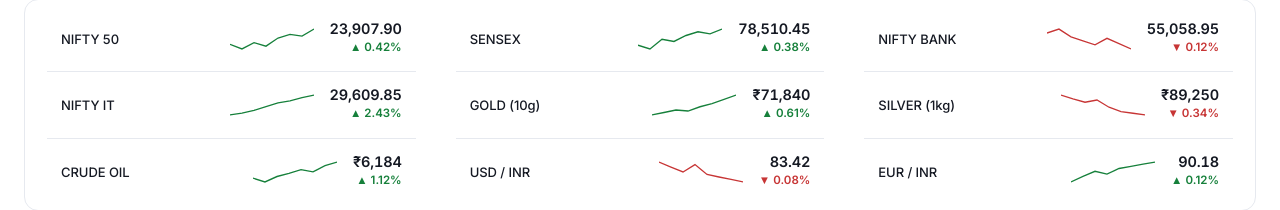
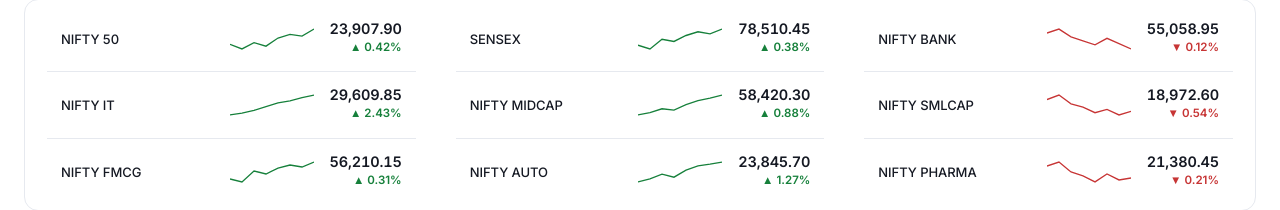
Before and after one commit to sodhanidev/sodhani-web, a Next.js app: page / in a window 1280 px wide. Shown: the part 592-802 px from the top of the page. Built offline with nearby package versions, Linux system fonts and the light colour scheme; no server answers.

Commit message:
feat: enhance market overview with new index board and sector health cards

```diff
--- /dev/null
+++ b/src/components/IndexBoard.tsx
@@ -0,0 +1,61 @@
+import { css } from "@/lib/css-module";
+import styles from "./market.module.css";
+import { formatIndianNumber } from "@/lib/data/format";
+import { getMarketOverview, type MarketQuote } from "@/lib/data/indices";
+import { SPARK_H, SPARK_W, sparkPoints } from "@/lib/data/spark";
+
+// Absolute point move, derived from the % change vs previous close.
+function pointChange(quote: MarketQuote): number {
+  const prevClose = quote.value / (1 + quote.changePct / 100);
+  return quote.value - prevClose;
+}
+
+function signed(value: number, dp: number) {
+  const sign = value >= 0 ? "+" : "−";
+  return `${sign}${formatIndianNumber(Math.abs(value), { dp })}`;
+}
+
+// One compact quote cell: label, value + sparkline, then point move and %.
+function IndexCell({ quote }: { quote: MarketQuote }) {
+  const dir = quote.changePct >= 0 ? "up" : "down";
+  const value = `${quote.prefix ?? ""}${formatIndianNumber(quote.value, { dp: quote.dp })}`;
+
+  return (
+    <div className={css(styles, "idx-cell")}>
+      <span className={css(styles, "idx-label")}>{quote.label}</span>
+      <div className={css(styles, "idx-mid")}>
+        <span className={css(styles, "numeric idx-value")}>{value}</span>
+        <svg
+          className={css(styles, `idx-spark ${dir}`)}
+          viewBox={`0 0 ${SPARK_W} ${SPARK_H}`}
+          preserveAspectRatio="none"
+          aria-hidden="true"
+        >
+          <polyline points={sparkPoints(quote.spark)} fill="none" strokeWidth={1.5} />
+        </svg>
+      </div>
+      <span className={css(styles, `numeric idx-chg ${dir}`)}>
+        {signed(pointChange(quote), quote.dp)}
+        <span className={css(styles, "idx-chg-pct")}>{signed(quote.changePct, 2)}%</span>
+      </span>
+    </div>
+  );
+}
+
+// Market snapshot packed into a dense auto-fitting grid-table: every index,
+// commodity and currency as a tight bordered cell with value, trend and move.
+// Values are hand-maintained snapshots (indices.ts), not live quotes.
+export function IndexBoard() {
+  const quotes = getMarketOverview().flatMap((group) => group.quotes);
+
+  return (
+    <section className={css(styles, "index-board")} aria-label="Market snapshot">
+      <div className={css(styles, "idx-grid")}>
+        {quotes.map((quote) => (
+          <IndexCell key={quote.id} quote={quote} />
+        ))}
+      </div>
+      <p className={css(styles, "index-note")}>Indicative snapshot · not live quotes</p>
+    </section>
+  );
+}
--- a/src/components/MarketSnapshot.tsx
+++ b/src/components/MarketSnapshot.tsx
@@ -33,7 +33,10 @@
 }
 
 export function MarketSnapshot() {
-  const quotes = getMarketOverview().flatMap((group) => group.quotes);
+  // Landing page shows a trimmed snapshot; the full set lives on /market.
+  const quotes = getMarketOverview()
+    .flatMap((group) => group.quotes)
+    .slice(0, 9);
 
   return (
     <section className={css(styles, "dash-section")}>
--- a/src/components/SiteFooter.module.css
+++ b/src/components/SiteFooter.module.css
@@ -28,6 +28,17 @@
   gap: 90px;
   background: var(--landing-footer-bg);
   padding: 34px min(5vw, 90px) 30px;
+
+}
+
+/* Full-bleed variant: break out of a width-capped, side-padded page shell so
+   the footer spans the viewport instead of floating inset. Used on /market. */
+.footer-bleed {
+  width: 100vw;
+  margin-left: calc(50% - 50vw);
+  margin-right: calc(50% - 50vw);
+  margin-top: 8px;
+  border-top: 1px solid var(--line);
 
 }
 
--- a/src/lib/data/indices.ts
+++ b/src/lib/data/indices.ts
@@ -59,6 +59,70 @@
         changePct: 2.43,
         dp: 2,
         spark: [28920, 28980, 29080, 29210, 29340, 29410, 29520, 29610]
+      },
+      {
+        id: "niftymidcap",
+        label: "NIFTY MIDCAP",
+        value: 58420.3,
+        changePct: 0.88,
+        dp: 2,
+        spark: [57840, 57910, 58020, 57980, 58140, 58260, 58330, 58420]
+      },
+      {
+        id: "niftysmallcap",
+        label: "NIFTY SMLCAP",
+        value: 18972.6,
+        changePct: -0.54,
+        dp: 2,
+        spark: [19080, 19120, 19040, 19010, 18960, 18990, 18940, 18973]
+      },
+      {
+        id: "niftyfmcg",
+        label: "NIFTY FMCG",
+        value: 56210.15,
+        changePct: 0.31,
+        dp: 2,
+        spark: [56040, 56010, 56120, 56090, 56150, 56180, 56160, 56210]
+      },
+      {
+        id: "niftyauto",
+        label: "NIFTY AUTO",
+        value: 23845.7,
+        changePct: 1.27,
+        dp: 2,
+        spark: [23510, 23560, 23640, 23590, 23710, 23780, 23810, 23846]
+      },
+      {
+        id: "niftypharma",
+        label: "NIFTY PHARMA",
+        value: 21380.45,
+        changePct: -0.21,
+        dp: 2,
+        spark: [21440, 21460, 21410, 21390, 21360, 21400, 21370, 21380]
+      },
+      {
+        id: "niftymetal",
+        label: "NIFTY METAL",
+        value: 9214.8,
+        changePct: 1.95,
+        dp: 2,
+        spark: [9020, 9060, 9110, 9090, 9160, 9180, 9200, 9215]
+      },
+      {
+        id: "niftyrealty",
+        label: "NIFTY REALTY",
+        value: 1042.35,
+        changePct: 1.64,
+        dp: 2,
+        spark: [1018, 1022, 1029, 1025, 1034, 1038, 1040, 1042]
+      },
+      {
+        id: "niftyenergy",
+        label: "NIFTY ENERGY",
+        value: 38914.7,
+        changePct: -0.43,
+        dp: 2,
+        spark: [39080, 39120, 39010, 38980, 38940, 38970, 38930, 38915]
       }
     ]
   },
@@ -92,6 +156,24 @@
         dp: 0,
         prefix: "₹",
         spark: [6080, 6055, 6090, 6110, 6135, 6120, 6160, 6184]
+      },
+      {
+        id: "naturalgas",
+        label: "NAT GAS",
+        value: 248.6,
+        changePct: -1.45,
+        dp: 1,
+        prefix: "₹",
+        spark: [252.8, 253.4, 251.2, 250.6, 249.8, 250.1, 249.2, 248.6]
+      },
+      {
+        id: "copper",
+        label: "COPPER",
+        value: 842.35,
+        changePct: 0.73,
+        dp: 2,
+        prefix: "₹",
+        spark: [835.2, 836.8, 838.4, 837.6, 840.1, 841.2, 841.8, 842.35]
       }
     ]
   },
@@ -114,6 +196,14 @@
         changePct: 0.12,
         dp: 2,
         spark: [89.9, 89.98, 90.05, 90.01, 90.09, 90.12, 90.15, 90.18]
+      },
+      {
+        id: "gbpinr",
+        label: "GBP / INR",
+        value: 105.64,
+        changePct: 0.27,
+        dp: 2,
+        spark: [105.2, 105.28, 105.41, 105.36, 105.49, 105.55, 105.6, 105.64]
       }
     ]
   }
```
Also changed, not shown: src/app/market/[[...slug]]/page.tsx (+26 -62 lines), src/components/market.module.css (+188 -20 lines).
